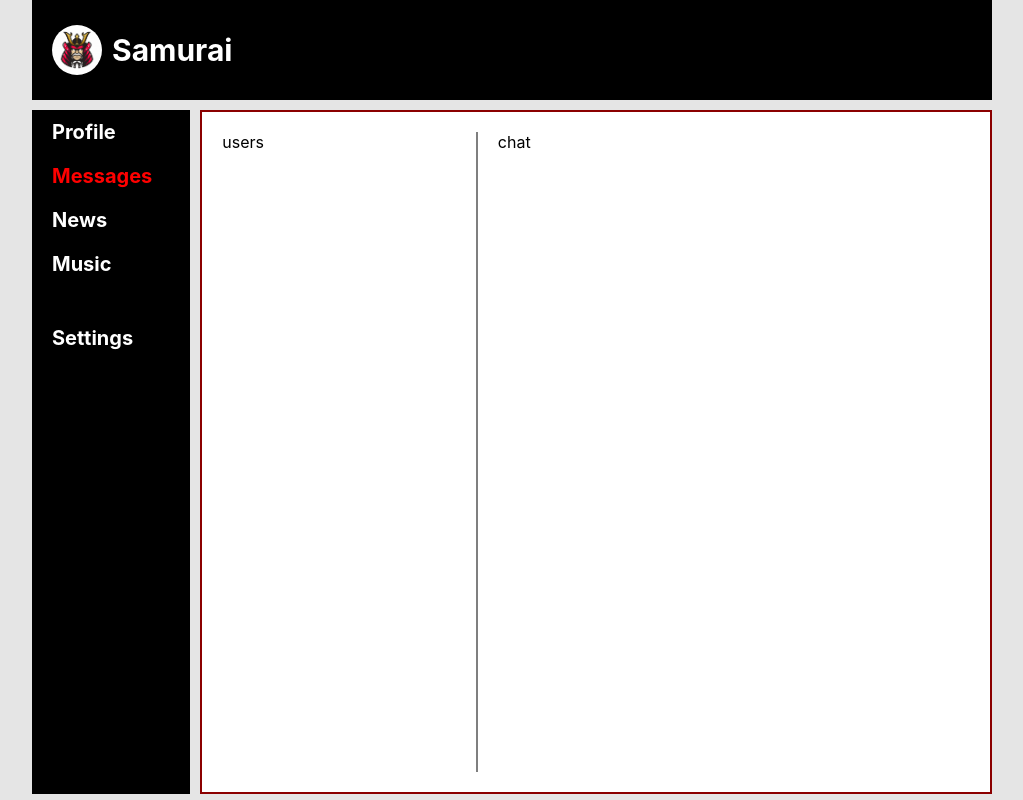
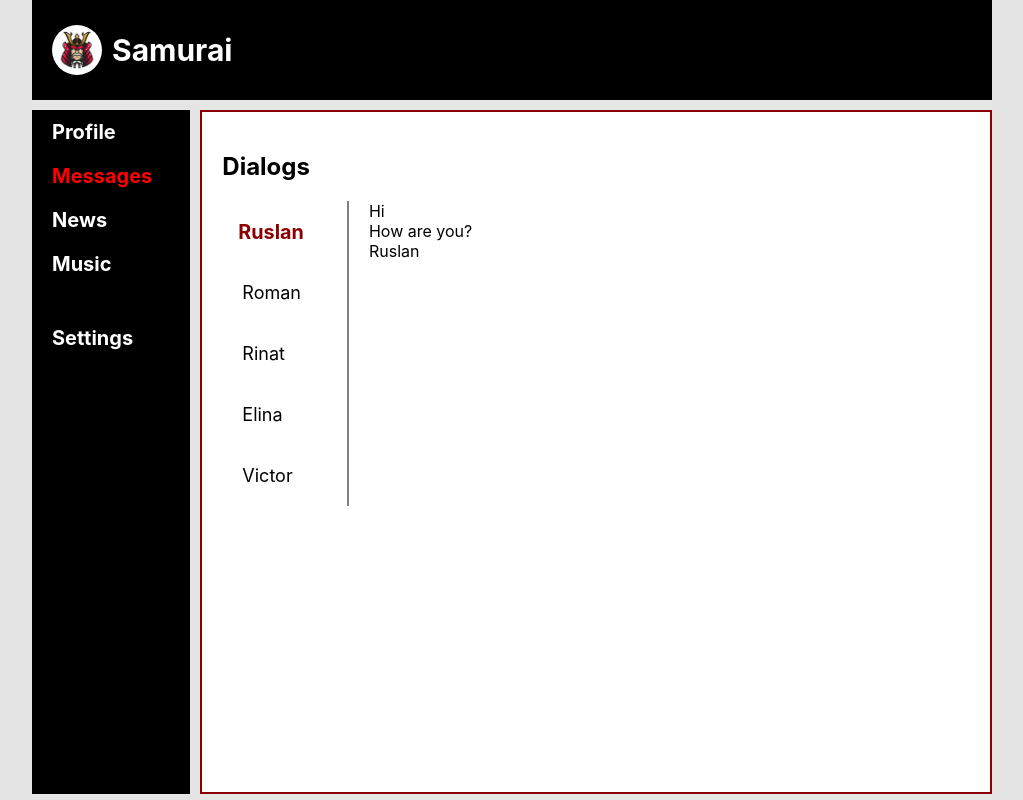
Before and after one commit to Rubikorp/Social-samurai, a React (Create React App) app: page /dialogs in a window 1280 px wide. Shown: the whole page, without its empty margins (128-1151 px from the left). Built offline with nearby package versions, Linux system fonts and the light colour scheme.

Commit message:
Добавил стилей в Dialogs.jsx

```diff
--- a/src/components/Dialogs/Dialogs.jsx
+++ b/src/components/Dialogs/Dialogs.jsx
@@ -1,16 +1,41 @@
 import React from "react";
 import s from "./Dialogs.module.css"
 
-const Dialogs = (props) => {
+const Dialogs = () => {
     return (
-        <div className='container bg'>
+        <div className='container bg height__8vh'>
+            <h2 className={s.header}>Dialogs</h2>
             <div className={s.containe}>
                 <div className={s.dialogs}>
                     <div className={s.users}>
-                        users
+                        <div className={s.list}>
+                            <div className={s.item + ' ' + s.active}>
+                                Ruslan
+                            </div>
+                            <div className={s.item}>
+                                Roman
+                            </div>
+                            <div className={s.item}>
+                                Rinat
+                            </div>
+                            <div className={s.item}>
+                                Elina
+                            </div>
+                            <div className={s.item}>
+                                Victor
+                            </div>
+                        </div>
                     </div>
-                    <div className={s.chat}>
-                        chat
+                    <div className={s.chats}>
+                        <div className={s.message}>
+                            Hi
+                        </div>
+                        <div className={s.message}>
+                            How are you?
+                        </div>
+                        <div className={s.message}>
+                            Ruslan
+                        </div>
                     </div>
                 </div>
             </div>
--- a/src/components/Dialogs/Dialogs.module.css
+++ b/src/components/Dialogs/Dialogs.module.css
@@ -3,17 +3,37 @@
 }
 
 .dialogs {
-    display: flex;
-    height: 80vh;
-    overflow: paged-y;
+    display: grid;
+    grid-template-columns: 2fr 10fr;
 }
 
 .users {
-    flex: 35%;
     padding-right: 10px;
 }
-.chat {
+.list {
+
+}
+.item {
+ padding: 20px;
+    font-size: 18px;
+    text-decoration: none;
+}
+.item:hover {
+    background: rgba(0,0,0, 0.1);
+}
+.active {
+    text-decoration: none;
+    padding: 20px;
+    color: darkred;
+    font-weight: bold;
+    transform: scale(1.1);
+}
+
+.chats {
     flex: 65%;
     border-left: rgba(0,0,0, 0.5) 2px solid;
     padding: 0 20px;
 }
+.message {
+
+}
```
